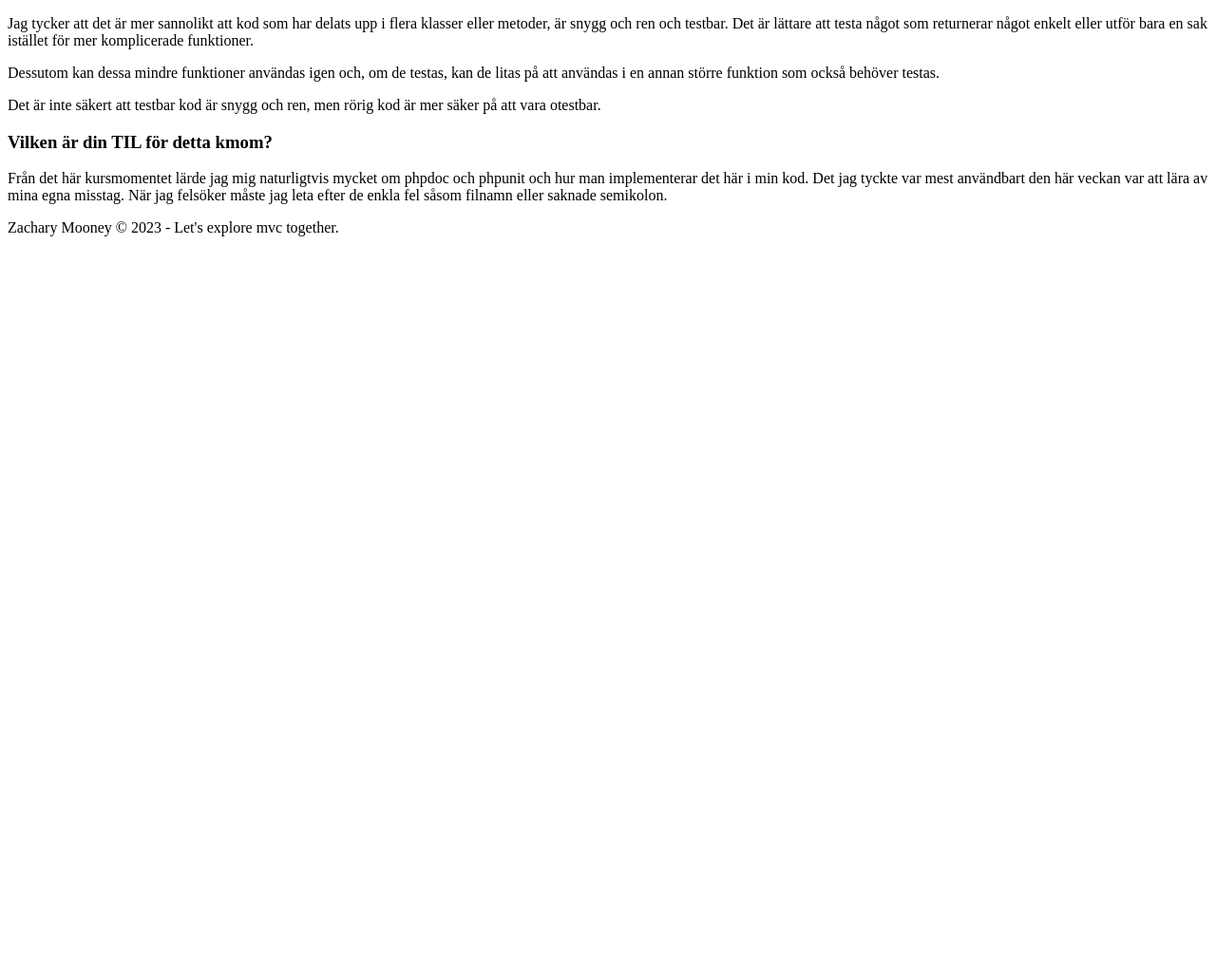
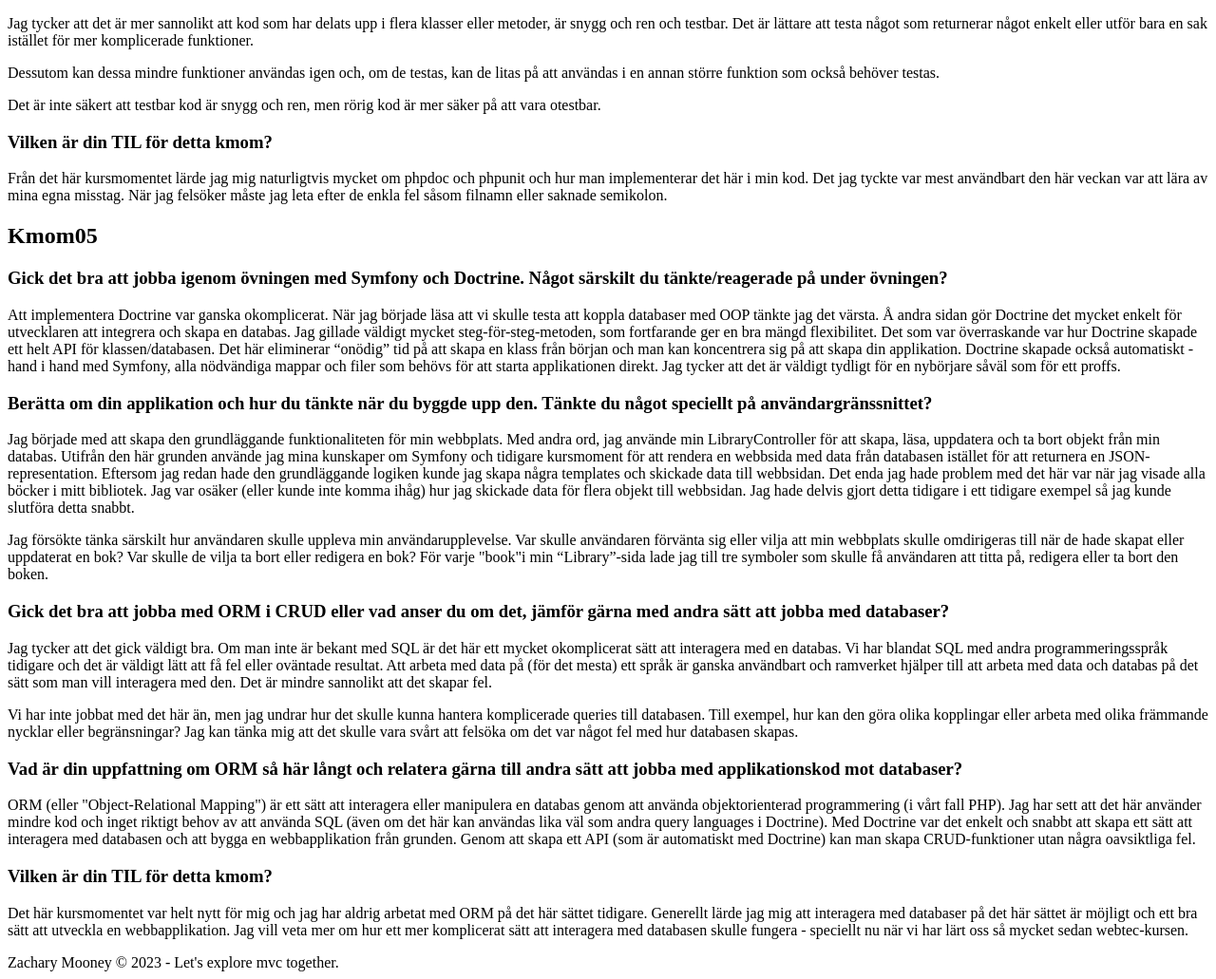
Before and after one commit to Mooney91/mvc-report, a Symfony app: template templates/report.html.twig in a window 1280 px wide. Shown: the part 3475-4506 px from the top of the page at 95% size. Before the commit the page ends 3724 px from the top, so only its background shows below. Run offline with Twig, Linux system fonts and the light colour scheme; the template is opened without the code that fills it, so the values that code supplies are empty; some libraries are stand-ins or nearby versions.

Commit message:
Add report for kmom05

```diff
--- a/templates/report.html.twig
+++ b/templates/report.html.twig
@@ -116,5 +116,25 @@
 
     </section>
 
+    <section>
+
+    <h2 id="kmom05">Kmom05</h2>
+    <h3>Gick det bra att jobba igenom övningen med Symfony och Doctrine. Något särskilt du tänkte/reagerade på under övningen?</h3>
+    <p>Att implementera Doctrine var ganska okomplicerat. När jag började läsa att vi skulle testa att koppla databaser med OOP tänkte jag det värsta. Å andra sidan gör Doctrine det mycket enkelt för utvecklaren att integrera och skapa en databas. Jag gillade väldigt mycket steg-för-steg-metoden, som fortfarande ger en bra mängd flexibilitet. Det som var överraskande var hur Doctrine skapade ett helt API för klassen/databasen. Det här eliminerar “onödig” tid på att skapa en klass från början och man kan koncentrera sig på att skapa din applikation. Doctrine skapade också automatiskt - hand i hand med Symfony, alla nödvändiga mappar och filer som behövs för att starta applikationen direkt. Jag tycker att det är väldigt tydligt för en nybörjare såväl som för ett proffs.</p>
+
+    <h3>Berätta om din applikation och hur du tänkte när du byggde upp den. Tänkte du något speciellt på användargränssnittet?</h3>
+    <p>Jag började med att skapa den grundläggande funktionaliteten för min webbplats. Med andra ord, jag använde min LibraryController för att skapa, läsa, uppdatera och ta bort objekt från min databas. Utifrån den här grunden använde jag mina kunskaper om Symfony och tidigare kursmoment för att rendera en webbsida med data från databasen istället för att returnera en JSON-representation. Eftersom jag redan hade den grundläggande logiken kunde jag skapa några templates och skickade data till webbsidan. Det enda jag hade problem med det här var när jag visade alla böcker i mitt bibliotek. Jag var osäker (eller kunde inte komma ihåg) hur jag skickade data för flera objekt till webbsidan. Jag hade delvis gjort detta tidigare i ett tidigare exempel så jag kunde slutföra detta snabbt.
+    <p>Jag försökte tänka särskilt hur användaren skulle uppleva min användarupplevelse. Var skulle användaren förvänta sig eller vilja att min webbplats skulle omdirigeras till när de hade skapat eller uppdaterat en bok? Var skulle de vilja ta bort eller redigera en bok? För varje "book"i min “Library”-sida lade jag till tre symboler som skulle få användaren att titta på, redigera eller ta bort den boken.</p>
+
+    <h3>Gick det bra att jobba med ORM i CRUD eller vad anser du om det, jämför gärna med andra sätt att jobba med databaser?</h3>
+    <p>Jag tycker att det gick väldigt bra. Om man inte är bekant med SQL är det här ett mycket okomplicerat sätt att interagera med en databas. Vi har blandat SQL med andra programmeringsspråk tidigare och det är väldigt lätt att få fel eller oväntade resultat. Att arbeta med data på (för det mesta) ett språk är ganska användbart och ramverket hjälper till att arbeta med data och databas på det sätt som man vill interagera med den. Det är mindre sannolikt att det skapar fel.</p>
+    <p>Vi har inte jobbat med det här än, men jag undrar hur det skulle kunna hantera komplicerade queries till databasen. Till exempel, hur kan den göra olika kopplingar eller arbeta med olika främmande nycklar eller begränsningar? Jag kan tänka mig att det skulle vara svårt att felsöka om det var något fel med hur databasen skapas.</p>
+
+    <h3>Vad är din uppfattning om ORM så här långt och relatera gärna till andra sätt att jobba med applikationskod mot databaser?</h3>
+    <p>ORM (eller "Object-Relational Mapping") är ett sätt att interagera eller manipulera en databas genom att använda objektorienterad programmering (i vårt fall PHP). Jag har sett att det här använder mindre kod och inget riktigt behov av att använda SQL (även om det här kan användas lika väl som andra query languages i Doctrine). Med Doctrine var det enkelt och snabbt att skapa ett sätt att interagera med databasen och att bygga en webbapplikation från grunden. Genom att skapa ett API (som är automatiskt med Doctrine) kan man skapa CRUD-funktioner utan några oavsiktliga fel.</p>
+
+    <h3>Vilken är din TIL för detta kmom?</h3>
+    <p>Det här kursmomentet var helt nytt för mig och jag har aldrig arbetat med ORM på det här sättet tidigare. Generellt lärde jag mig att interagera med databaser på det här sättet är möjligt och ett bra sätt att utveckla en webbapplikation. Jag vill veta mer om hur ett mer komplicerat sätt att interagera med databasen skulle fungera - speciellt nu när vi har lärt oss så mycket sedan webtec-kursen.</p>
+    </section>
 
 {% endblock %}
```
